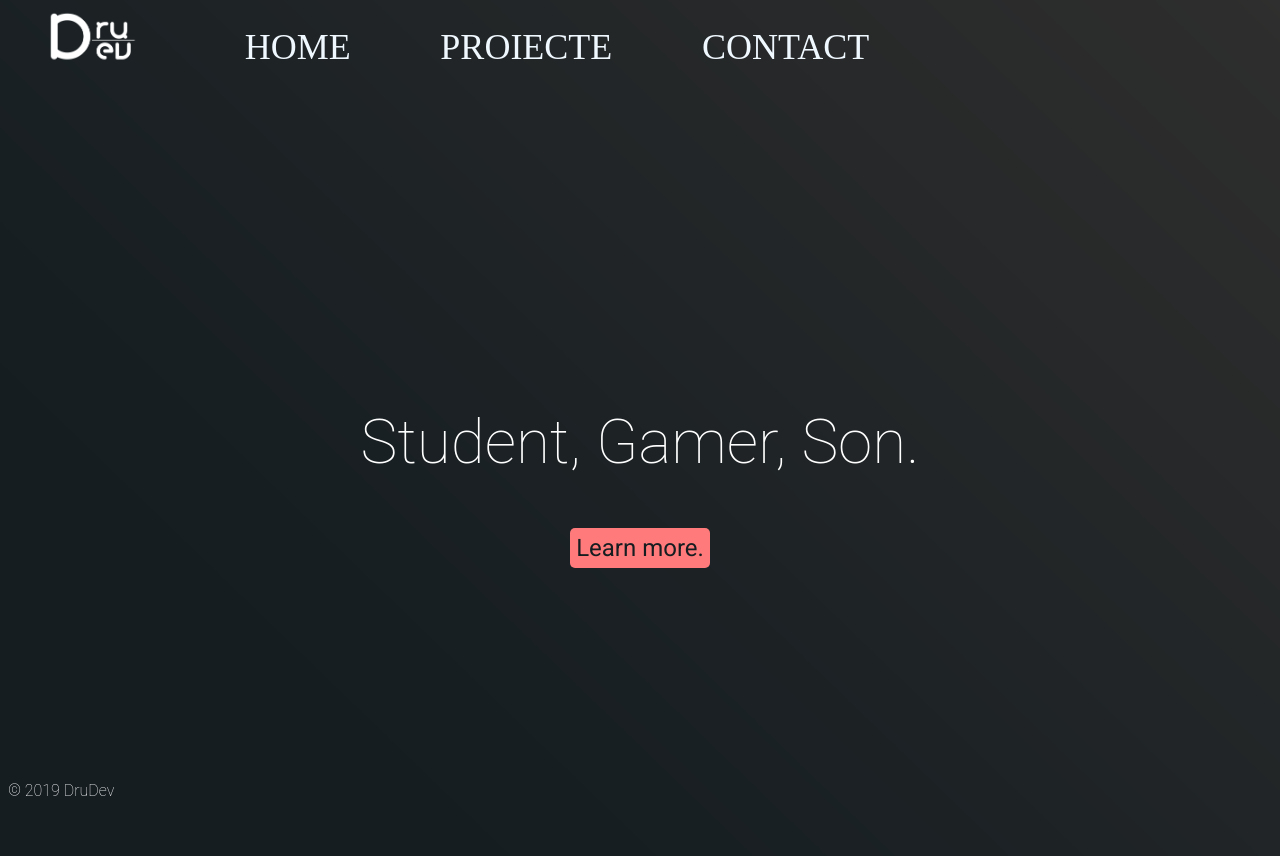
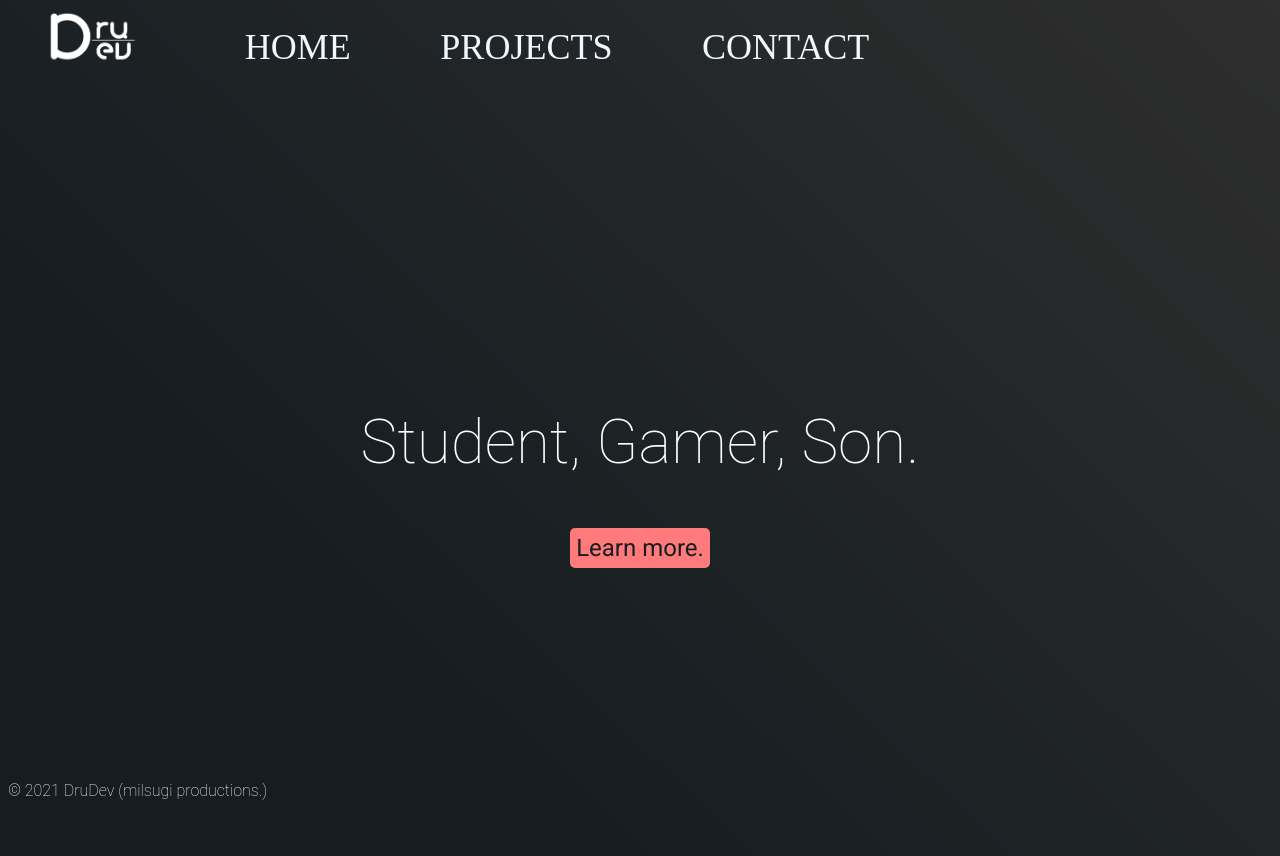
Before and after one commit to Druuxd/Drudev, a plain HTML site: page index.html in a window 1280 px wide. Shown: the top 856 px of the page. Drawn offline with Linux system fonts and the light colour scheme.

Commit message:
Update index.html

```diff
--- a/index.html
+++ b/index.html
@@ -14,7 +14,7 @@
             <ul class = "top-nav">
                 <li class="logo"><a href="index"></a></li>
                 <li><a href="index">HOME</a></li>
-                <li><a href="pages/proiecte">PROIECTE</a></li>
+                <li><a href="pages/proiecte">PROJECTS</a></li>
                 <li><a href="pages/contact">CONTACT</a></li>
             </ul>
         </nav>
@@ -42,6 +42,7 @@
         </ul>
     </section>
 
-    <footer>&copy; 2019 DruDev</footer>
+    <footer>&copy; 2021 DruDev (milsugi productions.)</footer>
+
 </body>
 </html>
```
